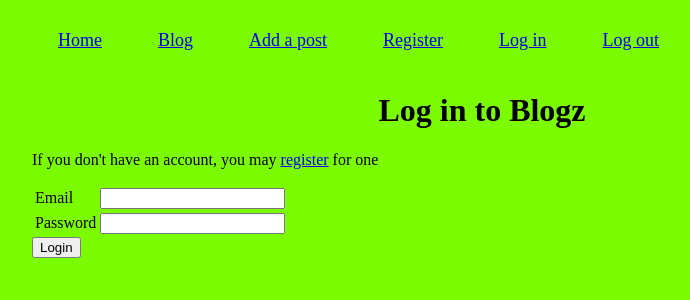
After one commit to JLake1/blogz, a Flask app: page /login in a window 1280 px wide. The commit adds this page. Shown: the top 300 px of the page, without its empty margins (158-848 px from the left). Run offline with Flask 2, Linux system fonts and the light colour scheme.

Commit message:
Finished, submitting

```diff
--- a/main.py
+++ b/main.py
@@ -9,6 +9,10 @@ app.config['SQLALCHEMY_DATABASE_URI'] = 'mysql+pymysql://blogz:cheese@localhost:
 app.config['SQLALCHEMY_ECHO'] = True
 db = SQLAlchemy(app)
 
+#TODO login and signup page validations
+
+#TODO logout link broken when user isn't logged in -- hide link or create if statement
+
 
 class Blog(db.Model):
 
@@ -17,22 +21,10 @@ class Blog(db.Model):
     body = db.Column(db.String(10000))
     owner_id = db.Column(db.Integer, db.ForeignKey('user.id'))
 
-    def __init__(self, title, body):
+    def __init__(self, title, body, owner):
         self.title = title
         self.body = body
         self.owner = owner
-
-"""
-class Task(db.Model):
-
-    id = db.Column(db.Integer, primary_key=True)
-    name = db.Column(db.String(120))
-    owner_id = db.Column(db.Integer, db.ForeignKey('user.id'))
-
-    def __init__(self, name, owner):
-        self.name = name
-        self.owner = owner
-"""
 
 class User(db.Model):
 
@@ -46,64 +38,129 @@ class User(db.Model):
         self.email = email
         self.password = password
 
+    def __repr__(self):
+        return '<User %r>' % self.email
+
+
+@app.before_request
+def require_login():
+    allowed_routes = ['login', 'signup', 'list_blogs', 'test_blogs', 'index']
+    if request.endpoint not in allowed_routes and 'email' not in session:
+        return redirect('/login?login-required')
+
+
+@app.route('/login', methods=['POST', 'GET'])
+def login():
+    email = ""
+
+    if request.method == 'POST':
+        email = request.form['email']
+        password = request.form['password']
+        user = User.query.filter_by(email=email).first()
+        if user and user.password == password:
+            session['email'] = email
+            flash("Logged in")
+            flash(email)
+            #return render_template('add.html', user=user)
+            return redirect('/add')
+        else:
+            flash('User password incorrect, or user does not exist', 'error')
+
+    return render_template('login.html', email=email)
+
+
+@app.route('/signup', methods=['POST', 'GET'])
+def signup():
+
+    if request.method == 'POST':
+        email = request.form['email']
+        password = request.form['password']
+        verify = request.form['verify']
+
+        if password != verify:
+            flash("Passwords do not match")
+            return render_template('signup.html')
+            # TODO retain user email after redirect
+
+        existing_user = User.query.filter_by(email=email).first()
+        if not existing_user:
+            new_user = User(email, password)
+            db.session.add(new_user)
+            db.session.commit()
+            session['email'] = email
+            user = User.query.filter_by(email=email).first()
+            flash("New user registered")
+            flash(email)
+            #return render_template('add.html', user=user)
+            return redirect('/add')
+        else:
+            # TODO - user better response messaging
+            flash("Username is already taken")
+            #return "<h1>Duplicate user</h1>"
+
+    return render_template('signup.html')
+
 
 @app.route('/blog', methods=['GET', 'POST'])
-def page():
+def test_blogs():
 
-    blog_title = Blog.title
-    form_value = request.args.get('title')
-    blogs = Blog.query.all()
+    blog_id = ""
+    author_id = ""
+
+    authors = User.query.all()
+
+    print(author_id)
 
 
     if request.method == 'GET':
 
         blog_id = request.args.get('id')
-        blogs = Blog.query.filter_by(id=blog_id).first()
+        author_id = request.args.get('author_id')
+        authors = User.query.all()
 
-        blogs_title = Blog.query.filter_by(id=blog_id)
+        if blog_id:
+            blogs = Blog.query.filter_by(id=blog_id).first()
+            authors = User.query.all()
 
-        return render_template('single.html', title="If Get Statement Blog", blog_title=blog_title, blogs=blogs, blog_id=blog_id, blogs_title=blogs_title)
+        elif author_id:
+            blogs = Blog.query.filter_by(owner_id=author_id)
 
-    if request.method == 'POST':
-        blog_title = request.form['title']
-        blog_body = request.form['body']
-        new_title = Blog(blog_title, blog_body)
-        db.session.add(new_title)
-        db.session.commit()
-        return render_template('single.html', title="If Post Statement Blog", new_title=new_title, blog_title=blog_title, blog_body=blog_body, blogs=blogs)
+            return render_template('blog.html', blogs=blogs, blog_id=blog_id, authors=authors, author_id=author_id)
 
+        else:
+            blogs = Blog.query.order_by(desc(Blog.id))
+            authors = User.query.all()
 
+            return render_template('blog.html', blogs=blogs, blog_id=blog_id, authors=authors, author_id=author_id)
 
+        return render_template('single.html', blogs=blogs, blog_id=blog_id, authors=authors, author_id=author_id)
 
-    blogs = Blog.query.all()
-    form_value = request.args.get('title')
-    print(form_value)
-
-    return render_template('single.html', title="Main Blog", new_title=new_title, blog_title=blog_title, blog_body=blog_body, blogs=blogs, form_value=form_value)
+    return render_template('blog.html', blogs=blogs, blog_id=blog_id, authors=authors, author_id=author_id)
 
 @app.route('/add', methods=['POST', 'GET'])
 def add():
 
-
     blog_title = Blog.title
     form_value = request.args.get('title')
     blogs = Blog.query.all()
-
+    email = session['email']
 
     if request.method == 'GET':
 
         user_id = "test"
         blog_id = request.args.get('id')
         blogs = Blog.query.filter_by(id=blog_id).first()
+        blogs_title = Blog.query.filter_by(id=blog_id)
 
-        blogs_title = Blog.query.filter_by(id=blog_id)
 
         return render_template('add.html', title="Add form GET", blog_title=blog_title, blogs=blogs, blog_id=blog_id, user_id=user_id, blogs_title=blogs_title)
 
     if request.method == 'POST':
         blog_title = request.form['title']
         blog_body = request.form['body']
-        new_title = Blog(blog_title, blog_body)
+        owner = User.query.filter_by(email=session['email']).first()
+
+        new_title = Blog(blog_title, blog_body, owner)
 
         if not blog_title:
             if not blog_body:
@@ -122,34 +179,37 @@ def add():
         url = '/blog?id=' + user_id
         return redirect(url)
 
-
-
     blogs = Blog.query.all()
     form_value = request.args.get('title')
     print(form_value)
 
     return render_template('add.html', title="Main Blog", url=url, new_title=new_title, blog_title=blog_title, blog_body=blog_body, blogs=blogs, form_value=form_value, user_id=user_id)
 
-
+@app.route('/logout')
+def logout():
+    del session['email']
+    return redirect('/blog')
 
 @app.route('/', methods=['POST', 'GET'])
 def index():
 
-    new_title=""
-    new_body= ""
-    blog_title = request.args.get('title')
+    #new_title=""
+    #new_body= ""
+    #blog_title = request.args.get('title')
+    #owner_id = request.args.get('owner_id')
+    #owner_id = int(owner_id)
+    # TODO fix--> owner_id = request.args.get('owner_id')
 
-    if request.method == 'POST':
-        blog_title = request.form['title']
-        blog_body = request.form['body']
-        new_title = Blog(blog_title, blog_body)
-        db.session.add(new_title)
-        db.session.commit()
+    blog_id = ""
 
-    blogs = Blog.query.all()
+    if request.method == 'GET':
 
-    return render_template('blog.html', title="Main Blog", new_title=new_title, new_body=new_body, blogs=blogs, blog_title=blog_title)
-    #return redirect("/")
+        authors = User.query.all()
+
+
+        return render_template('index.html', title="Title", authors=authors)
+
+    return render_template('index.html', title="Title", authors=authors)
 
 
 app.secret_key = 'A0Zr98j/3yX R~XHH!jmN]LWX/,?RU'
--- a/templates/base.html
+++ b/templates/base.html
@@ -10,9 +10,15 @@
               background-color: lawngreen;
     background-position-y: center;
             }
-            #blog-main h1{
+            #authors .entries div{
+              text-align: center;
+              padding: 22px 0;
+              font-size: 18px;
+            }
+            #blog-main h1, h1{
               text-align:center;
               font-size: 32px;
+              padding-top: 20px;
             }
             .entries div, .single div{
                 background-color: #ffffff;
@@ -31,7 +37,7 @@
             }
             #single{
               background: #fff;
-              padding: 24px 32px;
+              padding: 4px 32px 30px 32px;
               margin-top: 30px;
             }
             #add{
@@ -70,7 +76,11 @@
     <body>
         <div class="nav">
             <a href="/">Home</a>
+            <a href="/blog">Blog</a>
             <a href="/add">Add a post</a>
+            <a href="/signup">Register</a>
+            <a href="/login">Log in</a>
+            <a href="/logout">Log out</a>
           </div>
 
         {% block content %}
--- /dev/null
+++ b/templates/login.html
@@ -0,0 +1,34 @@
+{% extends "base.html" %}
+
+{% block content %}
+<h1>Log in to Blogz</h1>
+<p>If you don't have an account, you may <a href="/signup">register</a> for one</p>
+
+{% with messages = get_flashed_messages() %}
+    {% if messages %}
+      <div class=flashes>
+        {% for message in messages %}
+        <p>{{ message }}</p>
+        {% endfor %}
+      </div>
+    {% endif %}
+{% endwith %}
+
+<form action="/login" method="post">
+    <table>
+        <tr>
+            <td><label for="email">Email</label></td>
+            <td>
+                <input name="email" type="email" value="{{ email }}">
+            </td>
+        </tr>
+        <tr>
+            <td><label for="password">Password</label></td>
+            <td>
+                <input name="password" type="password">
+            </td>
+        </tr>
+    </table>
+    <input type="submit" value="Login">
+</form>
+{% endblock %}
```
Also changed, not shown: templates/add.html (+11 -0 lines), templates/blog.html (+14 -4 lines), templates/index.html (added, +29 -0 lines), templates/signup.html (added, +39 -0 lines), templates/single.html (+13 -0 lines), 1 other file.
